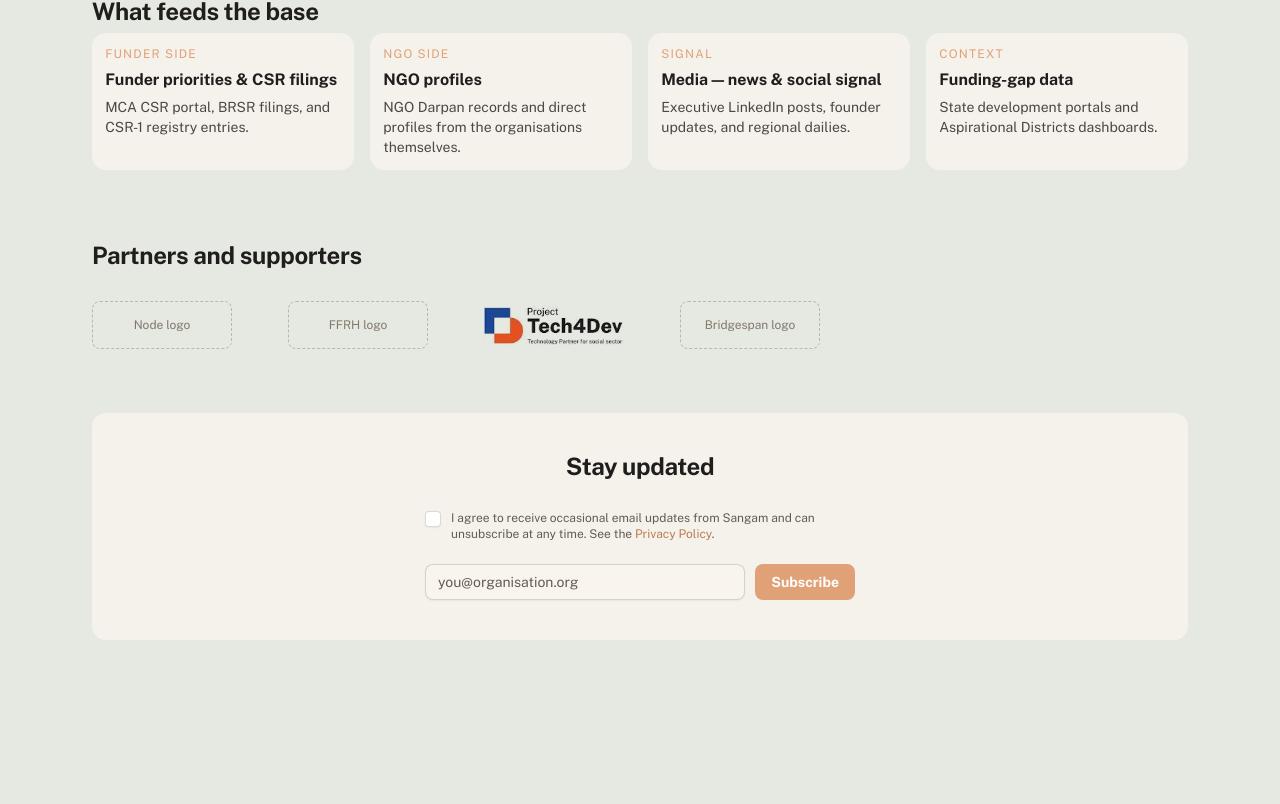
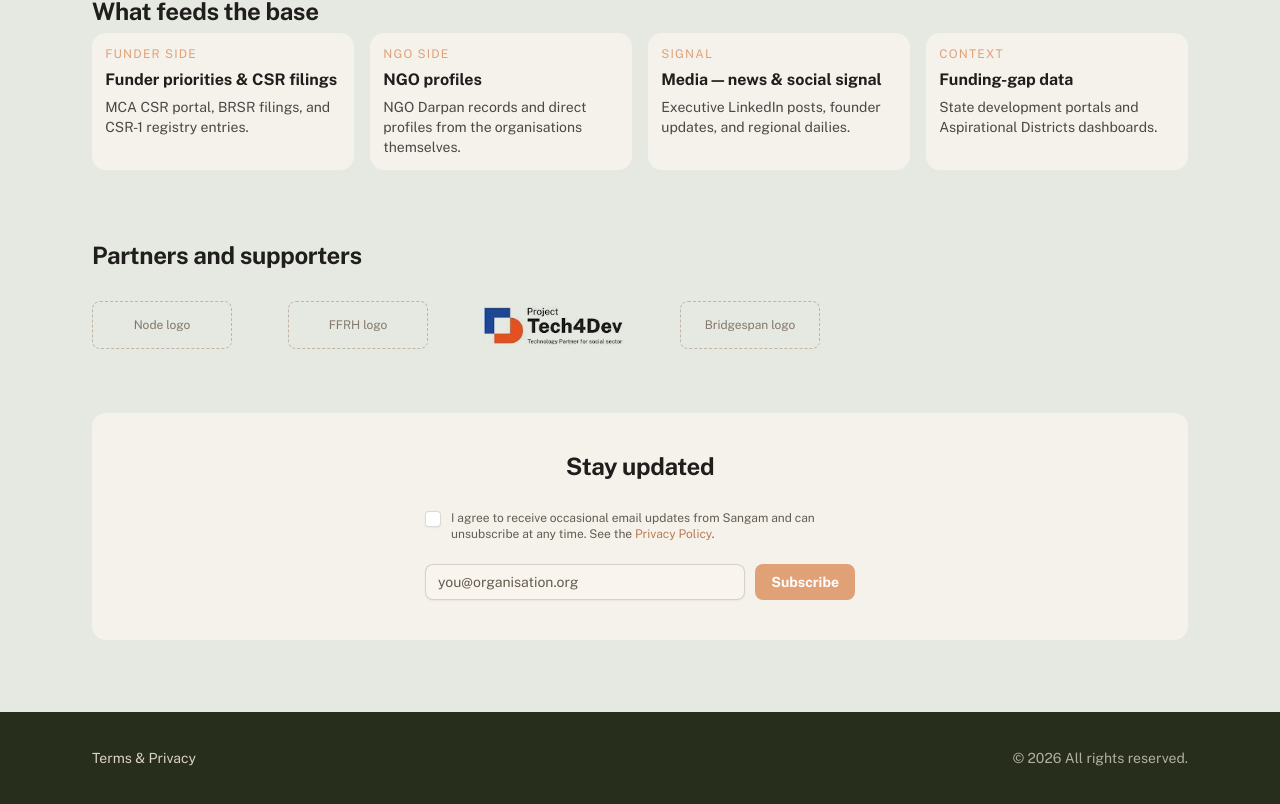
Before and after one commit to project-tech4dev/sangam, a Next.js app in the folder frontend/: page / in a window 1280 px wide. Shown: the part 1054-1858 px from the top of the page. Before the commit the page ends 1766 px from the top, so only its background shows below. Built offline with nearby package versions, Linux system fonts and the light colour scheme; what @copilotkit/react-core would draw is missing.

Commit message:
feat(frontend): implement footer component and adjust layout for full-height pages

```diff
--- a/frontend/app/globals.css
+++ b/frontend/app/globals.css
@@ -130,6 +130,10 @@
 
 body {
   margin: 0;
+  /* Nav, main, footer as a full-height column, so the footer sits at the bottom of short pages. */
+  min-height: 100vh;
+  display: flex;
+  flex-direction: column;
   /* The prototype's app background: a sage tint over the white ground. */
   background: color-mix(in srgb, var(--color-accent-2-700) 15%, var(--color-bg) 85%);
   color: var(--color-text);
@@ -139,6 +143,8 @@ body {
 }
 
 /* Not inside .sangam-ui: that subtree gets the scoped reset at the end of this file. */
+body > main { flex: 1 0 auto; }
+
 :where(h1, h2, h3, h4):where(:not(.sangam-ui *)) {
   font-family: var(--font-heading);
   font-weight: 600;
--- a/frontend/app/layout.tsx
+++ b/frontend/app/layout.tsx
@@ -1,6 +1,7 @@
 import type { Metadata } from "next";
 import { Public_Sans } from "next/font/google";
 import "./globals.css";
+import { Footer } from "@/components/layout/Footer";
 import { NavBar } from "@/components/layout/NavBar";
 import { Providers } from "./providers";
 
@@ -22,6 +23,7 @@ export default function RootLayout({ children }: { children: React.ReactNode })
         <Providers>
           <NavBar />
           <main>{children}</main>
+          <Footer />
         </Providers>
       </body>
     </html>
--- /dev/null
+++ b/frontend/components/layout/Footer.tsx
@@ -0,0 +1,37 @@
+"use client";
+
+import { usePathname } from "next/navigation";
+
+// The prototype's site footer (Sangam Prototype.html). "Terms & Privacy" is plain text
+// until those pages exist.
+export function Footer() {
+  const pathname = usePathname() ?? "/";
+  if (pathname.startsWith("/ask")) return null; // the workspace owns the whole screen
+  return (
+    <footer
+      style={{
+        marginTop: 64,
+        padding: "36px 0",
+        background: "var(--color-accent-2-900)",
+        color: "var(--color-neutral-200)",
+      }}
+    >
+      <div
+        style={{
+          maxWidth: "var(--page-max)",
+          margin: "0 auto",
+          padding: "0 var(--page-pad)",
+          display: "flex",
+          flexWrap: "wrap",
+          gap: 20,
+          alignItems: "baseline",
+          justifyContent: "space-between",
+          fontSize: "var(--fs-sm)",
+        }}
+      >
+        <div style={{ display: "flex", gap: 22, color: "var(--color-neutral-300)" }}>Terms &amp; Privacy</div>
+        <div style={{ opacity: 0.7 }}>© 2026 All rights reserved.</div>
+      </div>
+    </footer>
+  );
+}
--- a/frontend/features/home/HomePage.tsx
+++ b/frontend/features/home/HomePage.tsx
@@ -81,7 +81,7 @@ function SectionHeading({ className, children }: { className?: string; children:
 
 export function HomePage() {
   return (
-    <div className="sangam-ui bg-[color-mix(in_srgb,var(--color-accent-2-700)_15%,var(--color-bg)_85%)] pb-16 leading-[1.55]">
+    <div className="sangam-ui bg-[color-mix(in_srgb,var(--color-accent-2-700)_15%,var(--color-bg)_85%)] leading-[1.55]">
       <div className="mx-auto max-w-[1160px] px-8 pt-14 text-sm tracking-[0.14em] text-terracotta-700 uppercase">
         Surfacing · Assessment · Narrative · Grantmaker Access · Matching
       </div>
```
